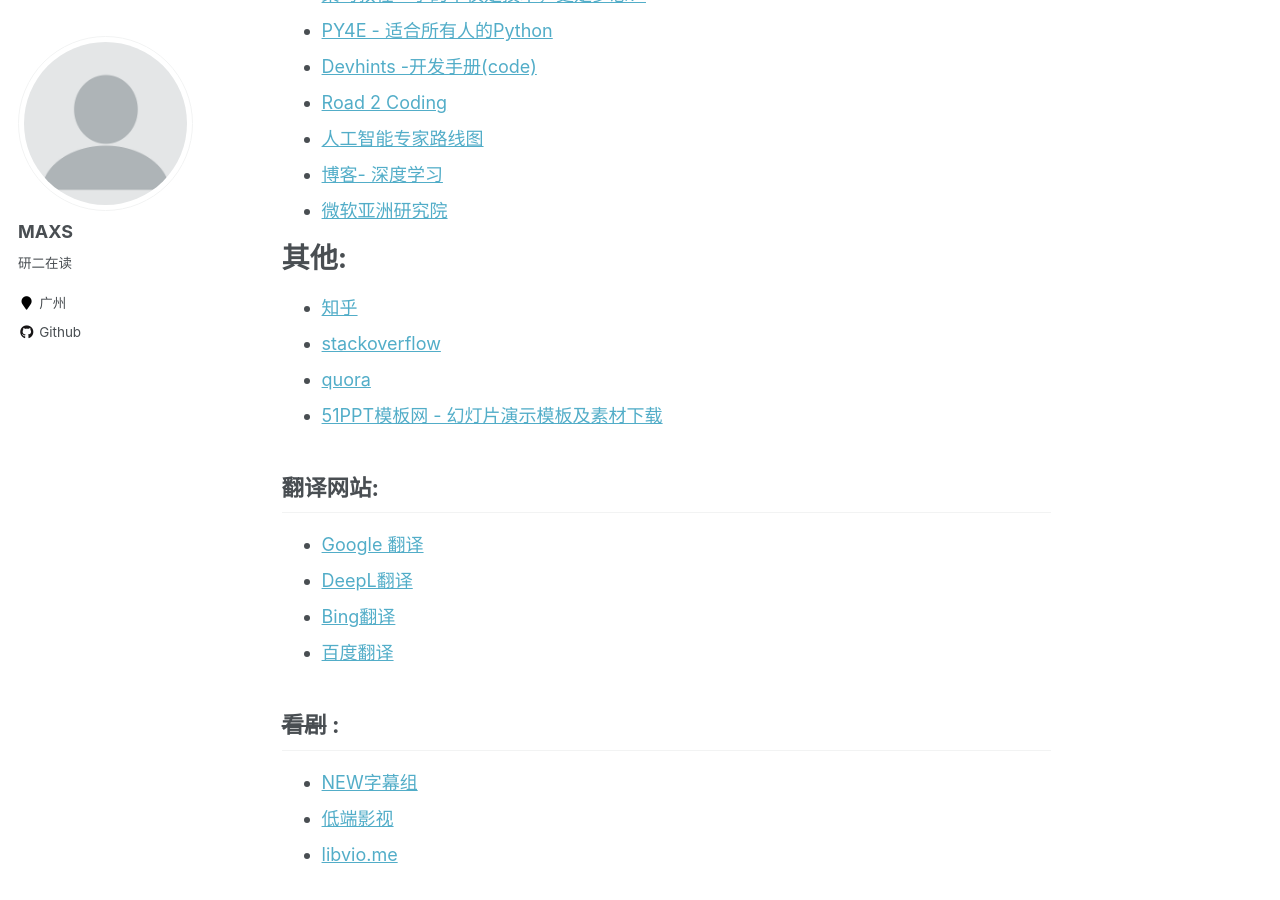
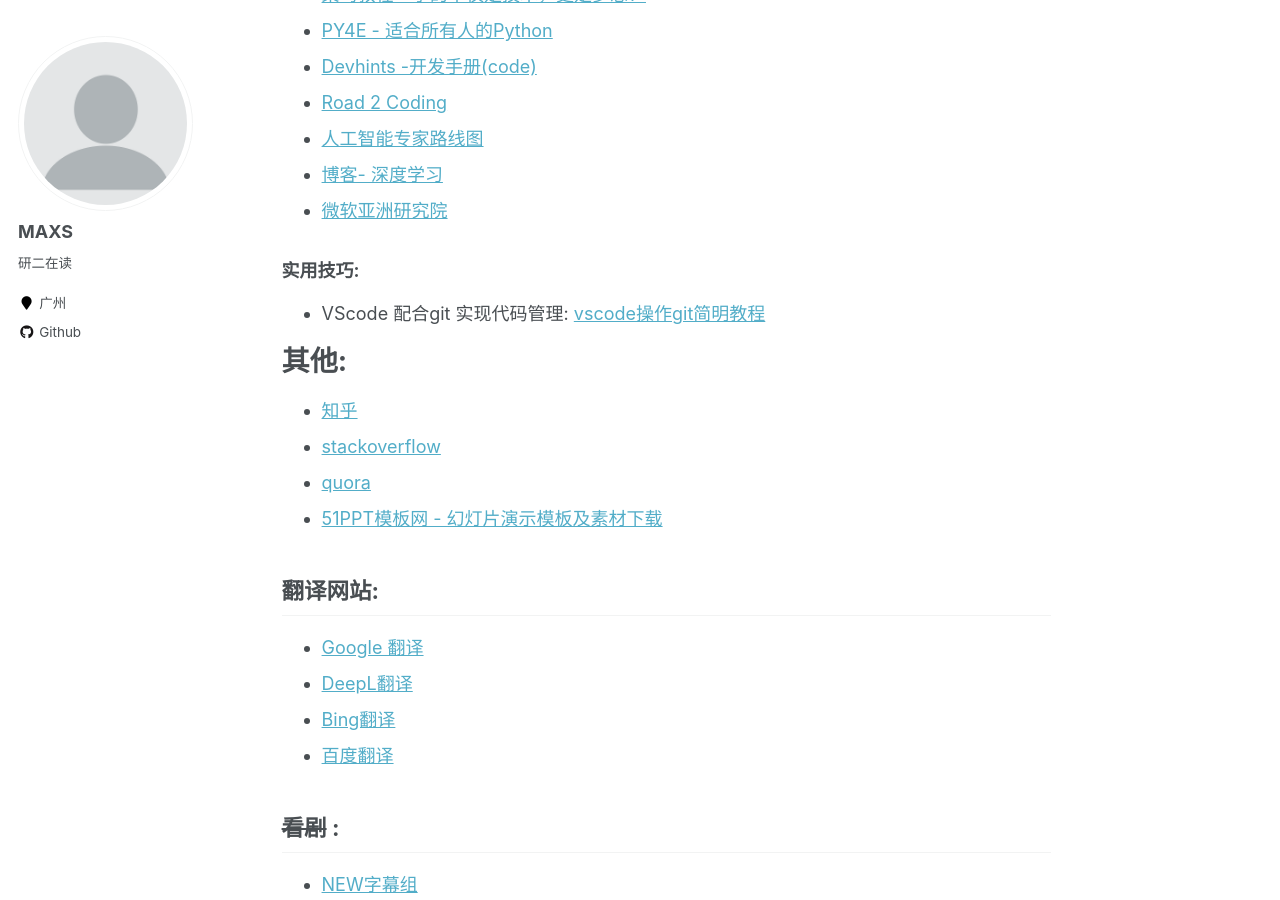
Before and after one commit to hsienshaun/hsienshaun.github.io, a Jekyll site: the page built from _posts/2023-03-06-blog-post1.md, in a window 1280 px wide and 900 px high, scrolled down 3072 px. Built offline with Jekyll 4.4.1, drawn with Linux system fonts in a browser that asks for light colours.

Commit message:
Update 2023-03-06-blog-post1.md

```diff
--- a/_posts/2023-03-06-blog-post1.md
+++ b/_posts/2023-03-06-blog-post1.md
@@ -75,7 +75,7 @@ tags:
 * [CodeInWord\|在word中优雅展现的代码\|代码高亮\|word中插入代码\|代码格式化](http://codeinword.com/)
 * 文章润色 [Paraphrasing Tool \| QuillBot AI](https://quillbot.com/)
 * 画图 [diagrams.net](https://app.diagrams.net/)
-* [Coolors 配色网站](https://coolors.co/)
+* 图表配色 [Coolors 配色网站](https://coolors.co/)
 
 
 # 老师个人页:
@@ -109,6 +109,9 @@ tags:
 * [博客- 深度学习](https://www.deeplearning.ai/blog/)
 * [微软亚洲研究院](https://www.msra.cn/)
 
+### 实用技巧:
+  *  VScode 配合git 实现代码管理: [vscode操作git简明教程](https://www.bilibili.com/video/BV1WP411J7dj/?share_source=copy_web&vd_source=014fdca22877b4dbbf440598395cdd6a)
+
 # 其他:
 
 * [知乎](https://www.zhihu.com/)
```
